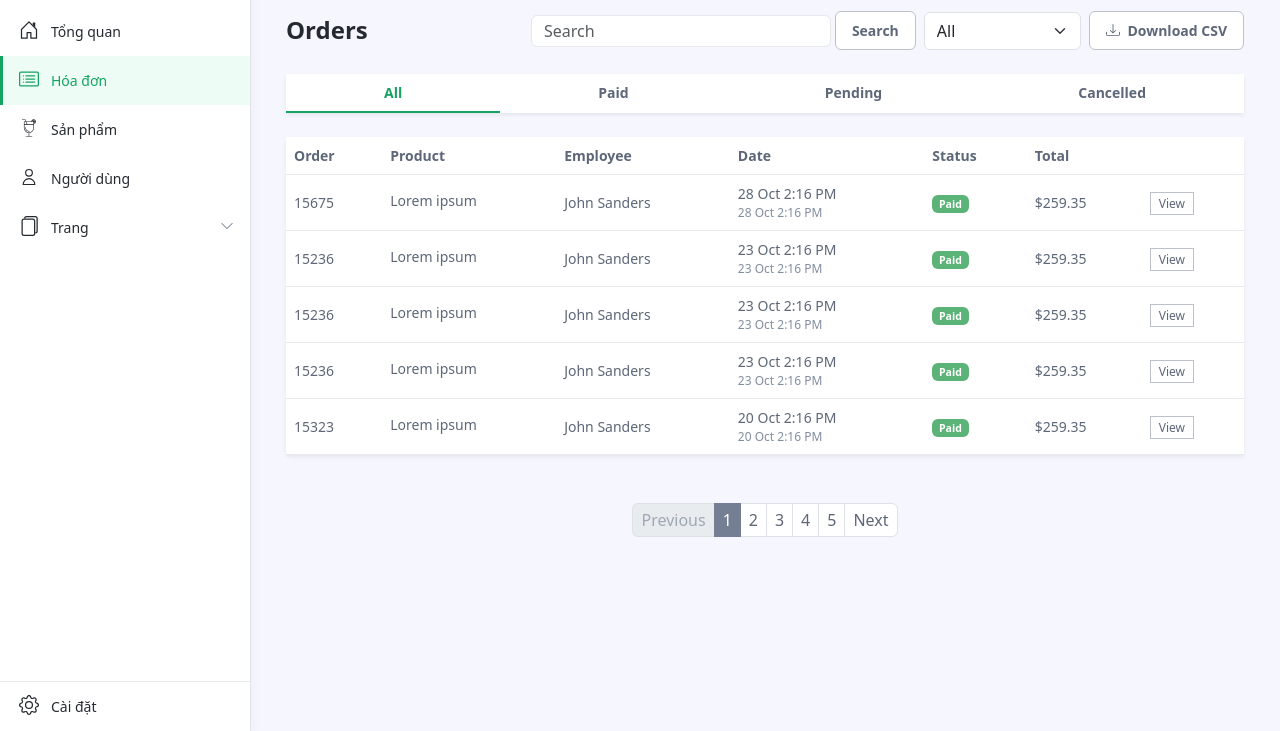
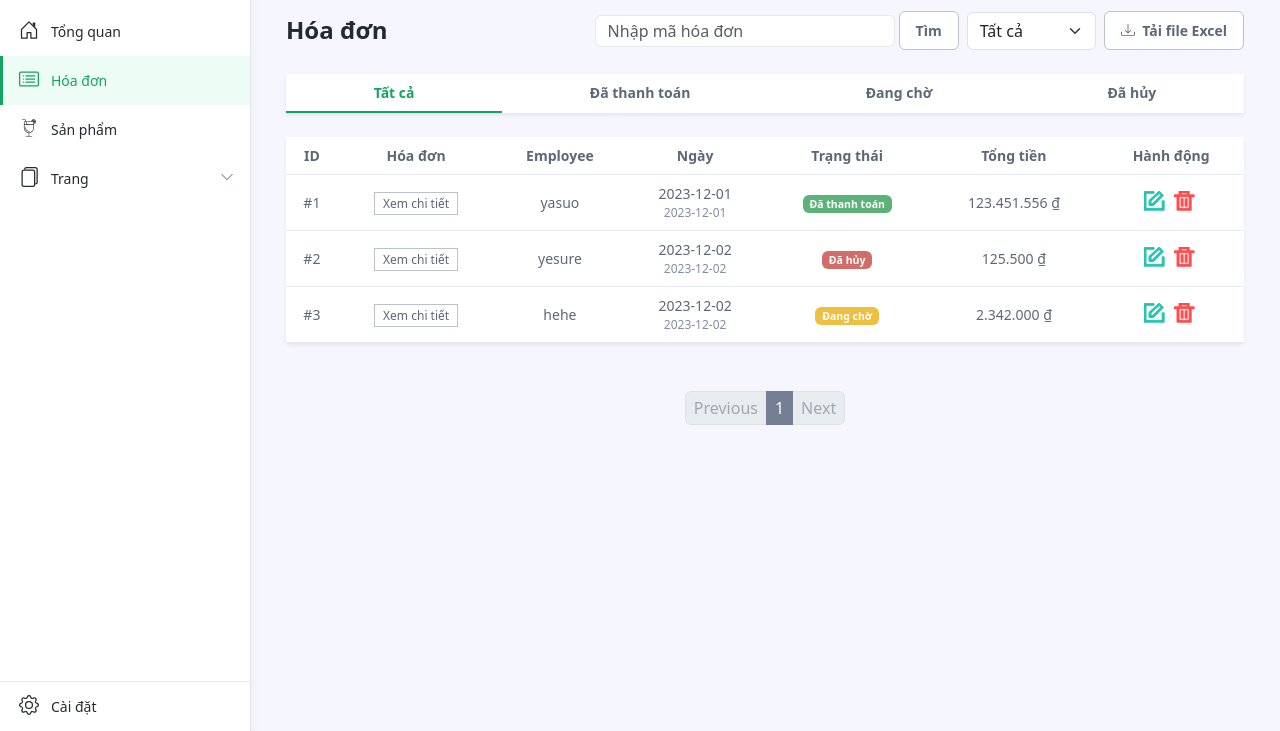
Before and after one commit to minghunt/HKL_JuiceFE, a plain HTML site: page orders.html in a window 1280 px wide. Shown: the part 69-800 px from the top of the page. Drawn offline with Linux system fonts and the light colour scheme; sample sign-in values are in the browser's storage.

Commit message:
add login

```diff
--- a/orders.html
+++ b/orders.html
@@ -90,7 +90,7 @@
 									<li>
 										<hr class="dropdown-divider">
 									</li>
-									<li><a class="dropdown-item" href="login.html">Đăng xuất</a></li>
+									<li><a class="dropdown-item" href="login.html" onclick="localStorage.removeItem('loginUser')">Đăng xuất</a></li>
 								</ul>
 							</div><!--//app-user-dropdown-->
 						</div><!--//app-utilities-->
@@ -165,29 +165,8 @@
 								<span class="nav-link-text">Sản phẩm</span>
 							</a><!--//nav-link-->
 						</li><!--//nav-item-->
-						<li class="nav-item">
-							<!--//Bootstrap Icons: https://icons.getbootstrap.com/ -->
-							<a class="nav-link" href="users.html">
-								<span class="nav-icon">
-									<svg width="24px" height="24px" viewBox="0 0 24.00 24.00"  class="bi bi-card-list"
-									fill="none"
-										xmlns="http://www.w3.org/2000/svg">
-										<g id="SVGRepo_bgCarrier" stroke-width="0"></g>
-										<g id="SVGRepo_tracerCarrier" stroke-linecap="round" stroke-linejoin="round">
-										</g>
-										<g id="SVGRepo_iconCarrier">
-											<path
-												d="M16 7C16 9.20914 14.2091 11 12 11C9.79086 11 8 9.20914 8 7C8 4.79086 9.79086 3 12 3C14.2091 3 16 4.79086 16 7Z"
-												stroke="currentColor" stroke-width="1.392" stroke-linecap="round"
-												stroke-linejoin="round"></path>
-											<path d="M12 14C8.13401 14 5 17.134 5 21H19C19 17.134 15.866 14 12 14Z"
-												stroke="currentColor" stroke-width="1.392" stroke-linecap="round"
-												stroke-linejoin="round"></path>
-										</g>
-									</svg>
-								</span>
-								<span class="nav-link-text">Người dùng</span>
-							</a><!--//nav-link-->
+						<li class="nav-item" id="user_nav">
+
 						</li>
 						<! <li class="nav-item has-submenu">
 							<!--//Bootstrap Icons: https://icons.getbootstrap.com/ -->
@@ -261,10 +240,9 @@
 
 		<div class="app-content pt-3 p-md-3 p-lg-4">
 			<div class="container-xl">
-
 				<div class="row g-3 mb-4 align-items-center justify-content-between">
 					<div class="col-auto">
-						<h1 class="app-page-title mb-0">Orders</h1>
+						<h1 class="app-page-title mb-0">Hóa đơn</h1>
 					</div>
 					<div class="col-auto">
 						<div class="page-utilities">
@@ -273,10 +251,10 @@
 									<form class="table-search-form row gx-1 align-items-center" id="searchForm">
 										<div class="col-auto">
 											<input type="text" id="search-orders" name="searchorders"
-												class="form-control search-orders" placeholder="Search">
+												class="form-control search-orders" placeholder="Nhập mã hóa đơn">
 										</div>
 										<div class="col-auto">
-											<button type="submit" class="btn app-btn-secondary">Search</button>
+											<button type="submit" class="btn app-btn-secondary">Tìm</button>
 										</div>
 									</form>
 
@@ -284,10 +262,10 @@
 								<div class="col-auto">
 
 									<select class="form-select w-auto">
-										<option selected value="option-1">All</option>
-										<option value="option-2">This week</option>
-										<option value="option-3">This month</option>
-										<option value="option-4">Last 3 months</option>
+										<option selected value="option-1">Tất cả</option>
+										<option value="option-2">Tuần này</option>
+										<option value="option-3">Tháng này</option>
+										<option value="option-4">Năm này</option>
 
 									</select>
 								</div>
@@ -300,7 +278,7 @@
 											<path fill-rule="evenodd"
 												d="M7.646 11.854a.5.5 0 0 0 .708 0l3-3a.5.5 0 0 0-.708-.708L8.5 10.293V1.5a.5.5 0 0 0-1 0v8.793L5.354 8.146a.5.5 0 1 0-.708.708l3 3z" />
 										</svg>
-										Download CSV
+										Tải file Excel
 									</a>
 								</div>
 							</div><!--//row-->
@@ -312,15 +290,16 @@
 				<nav id="orders-table-tab"
 					class="orders-table-tab app-nav-tabs nav shadow-sm flex-column flex-sm-row mb-4">
 					<a class="flex-sm-fill text-sm-center nav-link active" id="orders-all-tab" data-bs-toggle="tab"
-						href="#orders-all" role="tab" aria-controls="orders-all" aria-selected="true">All</a>
+						href="#orders-all" role="tab" aria-controls="orders-all" aria-selected="true">Tất cả</a>
 					<a class="flex-sm-fill text-sm-center nav-link" id="orders-paid-tab" data-bs-toggle="tab"
-						href="#orders-paid" role="tab" aria-controls="orders-paid" aria-selected="false">Paid</a>
+						href="#orders-paid" role="tab" aria-controls="orders-paid" aria-selected="false">Đã thanh
+						toán</a>
 					<a class="flex-sm-fill text-sm-center nav-link" id="orders-pending-tab" data-bs-toggle="tab"
-						href="#orders-pending" role="tab" aria-controls="orders-pending"
-						aria-selected="false">Pending</a>
+						href="#orders-pending" role="tab" aria-controls="orders-pending" aria-selected="false">Đang
+						chờ</a>
 					<a class="flex-sm-fill text-sm-center nav-link" id="orders-cancelled-tab" data-bs-toggle="tab"
-						href="#orders-cancelled" role="tab" aria-controls="orders-cancelled"
-						aria-selected="false">Cancelled</a>
+						href="#orders-cancelled" role="tab" aria-controls="orders-cancelled" aria-selected="false">Đã
+						hủy</a>
 				</nav>
 
 
@@ -329,16 +308,17 @@
 						<div class="app-card app-card-orders-table shadow-sm mb-5">
 							<div class="app-card-body">
 								<div class="table-responsive">
-									<table id="ordersTable" class="table app-table-hover mb-0 text-left">
+									<table style="text-align: center;" id="ordersTable"
+										class="table app-table-hover mb-0 text-left">
 										<thead>
 											<tr>
-												<th class="cell">Order</th>
-												<th class="cell">Product</th>
+												<th class="cell">ID</th>
+												<th class="cell">Hóa đơn</th>
 												<th class="cell">Employee</th>
-												<th class="cell">Date</th>
-												<th class="cell">Status</th>
-												<th class="cell">Total</th>
-												<th class="cell"></th>
+												<th class="cell">Ngày</th>
+												<th class="cell">Trạng thái</th>
+												<th class="cell">Tổng tiền</th>
+												<th class="cell">Hành động</th>
 											</tr>
 										</thead>
 										<tbody>
@@ -371,20 +351,44 @@
 
 			</div><!--//container-fluid-->
 		</div><!--//app-content-->
-		<div class="modal fade" id="myModal" tabindex="-1" aria-labelledby="exampleModalLabel" aria-hidden="true">
+		<div class="modal fade" id="orderDetailModal" tabindex="-1" aria-labelledby="orderDetailModalLabel"
+			aria-hidden="true">
 			<div class="modal-dialog">
 				<div class="modal-content">
 					<div class="modal-header">
-						<h5 class="modal-title" id="exampleModalLabel">Modal Title</h5>
+						<h5 class="modal-title" id="orderDetailModalLabel">Chi tiết hóa đơn</h5>
 						<button type="button" class="btn-close" data-bs-dismiss="modal" aria-label="Close"></button>
 					</div>
-					<div class="modal-body">
-						<!-- Nội dung modal tại đây -->
-						Your content goes here...
+					<div class="modal-body" >
+						<div class="card order-card">
+							<div id="orderDetailCardHead" style="display: flex; justify-content: space-between;align-items: center;" class="card-header">
+							</div>
+							<div class="card-body"  >
+								<div id="orderDetailCardBody">
+								</div>
+
+								<table style="text-align:center" class="table" id="orderTbody">
+									<thead>
+										<tr>
+											<th>Ảnh</th>
+											<th>Tên Sản Phẩm</th>
+											<th>Số Lượng</th>
+											<th>Thành Tiền</th>
+										</tr>
+									</thead>
+									<tbody  id="orderTableBody">
+										<!-- Lặp qua từng sản phẩm để tạo ra các hàng -->
+
+									</tbody>
+									<tfoot id="orderTableFoot">
+
+									</tfoot>
+								</table>
+							</div>
+						</div>
 					</div>
 					<div class="modal-footer">
-						<button type="button" class="btn btn-secondary" data-bs-dismiss="modal">Close</button>
-						<button type="button" class="btn btn-primary" >Save changes</button>
+						<button type="button" class="btn btn-secondary" data-bs-dismiss="modal">Đóng</button>
 					</div>
 				</div>
 			</div>
@@ -393,41 +397,65 @@
 	</div><!--//app-wrapper-->
 
 	<script>
-		let user={
-			name:'123',
-			pwd:'123'
+		if(!localStorage.getItem('loginUser'))
+			window.location.href='/login.html'
+		else if(JSON.parse(localStorage.getItem('loginUser')).roleName==='Admin')
+		{console.log('true')
+			document.getElementById('user_nav').innerHTML=`
+			<a class="nav-link " href="users.html" >
+				<span class="nav-icon">
+					<svg width="24px" height="24px" viewBox="0 0 24.00 24.00"  class="bi bi-card-list" fill="none"
+						xmlns="http://www.w3.org/2000/svg">
+						<g id="SVGRepo_bgCarrier" stroke-width="0"></g>
+						<g id="SVGRepo_tracerCarrier" stroke-linecap="round" stroke-linejoin="round"></g>
+						<g id="SVGRepo_iconCarrier">
+							<path d="M16 7C16 9.20914 14.2091 11 12 11C9.79086 11 8 9.20914 8 7C8 4.79086 9.79086 3 12 3C14.2091 3 16 4.79086 16 7Z"
+								stroke="currentColor" stroke-width="1.392" stroke-linecap="round"
+								stroke-linejoin="round"></path>
+							<path d="M12 14C8.13401 14 5 17.134 5 21H19C19 17.134 15.866 14 12 14Z"
+								stroke="currentColor" stroke-width="1.392" stroke-linecap="round"
+								stroke-linejoin="round"></path>
+						</g>
+					/svg>
+				</span>
+				<span class="nav-link-text">Người dùng</span>
+			</a><!--//nav-link-->`
 		}
-		localStorage.setItem('user', JSON.stringify(user));
-		var savedUser = JSON.parse(localStorage.getItem('user'));
-		//localStorage.removeItem('user');
-        console.log('Đã lưu user:', savedUser);
-		// Giả sử bạn đã có một mảng dữ liệu đơn hàng
-		const orders = [
-			{ id: "15346", product: "Lorem ipsum", employee: "John Sanders", date: "17 Oct 2:16 PM", status: "Paid", total: "$259.35" },
-			{ id: "15132", product: "Lorem ipsum", employee: "John Sanders", date: "15 Oct 2:16 PM", status: "Cancelled", total: "$259.35" },
-			{ id: "15321", product: "Lorem ipsum", employee: "John Sanders", date: "18 Oct 2:16 PM", status: "Paid", total: "$259.35" },
-			{ id: "15236", product: "Lorem ipsum", employee: "John Sanders", date: "23 Oct 2:16 PM", status: "Paid", total: "$259.35" },
-			{ id: "15236", product: "Lorem ipsum", employee: "John Sanders", date: "23 Oct 2:16 PM", status: "Paid", total: "$259.35" },
-			{ id: "15323", product: "Lorem ipsum", employee: "John Sanders", date: "20 Oct 2:16 PM", status: "Paid", total: "$259.35" },
-			{ id: "15323", product: "Lorem ipsum", employee: "John Sanders", date: "20 Oct 2:16 PM", status: "Paid", total: "$259.35" },
-			{ id: "15132", product: "Lorem ipsum", employee: "John Sanders", date: "15 Oct 2:16 PM", status: "Cancelled", total: "$259.35" },
-			{ id: "15132", product: "Lorem ipsum", employee: "John Sanders", date: "15 Oct 2:16 PM", status: "Cancelled", total: "$259.35" },
-			{ id: "15323", product: "Lorem ipsum", employee: "John Sanders", date: "20 Oct 2:16 PM", status: "Paid", total: "$259.35" },
-			{ id: "15323", product: "Lorem ipsum", employee: "John Sanders", date: "20 Oct 2:16 PM", status: "Paid", total: "$259.35" },
-			{ id: "15236", product: "Lorem ipsum", employee: "John Sanders", date: "23 Oct 2:16 PM", status: "Paid", total: "$259.35" },
-			{ id: "15423", product: "Lorem ipsum", employee: "John Sanders", date: "4 Oct 2:16 PM", status: "Paid", total: "$259.35" },
-			{ id: "15567", product: "Lorem ipsum", employee: "John Sanders", date: "8 Oct 2:16 PM", status: "Paid", total: "$259.35" },
-			{ id: "15567", product: "Lorem ipsum", employee: "John Sanders", date: "8 Oct 2:16 PM", status: "Paid", total: "$259.35" },
-			{ id: "15567", product: "Lorem ipsum", employee: "John Sanders", date: "8 Oct 2:16 PM", status: "Paid", total: "$259.35" },
-			{ id: "15567", product: "Lorem ipsum", employee: "John Sanders", date: "8 Oct 2:16 PM", status: "Paid", total: "$259.35" },
-			{ id: "15675", product: "Lorem ipsum", employee: "John Sanders", date: "28 Oct 2:16 PM", status: "Paid", total: "$259.35" },
-			{ id: "25686", product: "Lorem ipsum", employee: "John Sanders", date: "11 Oct 2:16 PM", status: "Pending", total: "$259.35" },
-			{ id: "15132", product: "Lorem ipsum", employee: "John Sanders", date: "15 Oct 2:16 PM", status: "Cancelled", total: "$259.35" },
-			{ id: "15132", product: "Lorem ipsum", employee: "John Sanders", date: "15 Oct 2:16 PM", status: "Cancelled", total: "$259.35" },
-			{ id: "15132", product: "Lorem ipsum", employee: "John Sanders", date: "15 Oct 2:16 PM", status: "Cancelled", total: "$259.35" },
-			{ id: "15132", product: "Lorem ipsum", employee: "John Sanders", date: "15 Oct 2:16 PM", status: "Cancelled", total: "$259.35" },
-			// Các đơn hàng khác
+
+
+		function OrderDetail(productName, price, quantity, imgUrl) {
+			this.productName = productName;
+			this.price = price;
+			this.quantity = quantity;
+			this.imgUrl = imgUrl; // Đối tượng Product
+		}
+		let orderDetail = [
+			new OrderDetail('cafe sua', 20000, 2, 'https://th.bing.com/th/id/OIP.Jox2bTmJay6PyXdpMw0FAQHaHa?rs=1&pid=ImgDetMain'),
+			new OrderDetail('cafe sua 2', 20000, 5, 'https://th.bing.com/th/id/OIP.Jox2bTmJay6PyXdpMw0FAQHaHa?rs=1&pid=ImgDetMain'),
+			new OrderDetail('cafe sua 3 ', 20000, 3, 'https://th.bing.com/th/id/OIP.Jox2bTmJay6PyXdpMw0FAQHaHa?rs=1&pid=ImgDetMain'),
+			new OrderDetail('cafe sua4', 20000, 1, 'https://th.bing.com/th/id/OIP.Jox2bTmJay6PyXdpMw0FAQHaHa?rs=1&pid=ImgDetMain'),
+		]
+		// Constructor cho Order
+		function Order(id, employee, orderDate, paymentStatus, userId, paymentMethod, orderDetails, orderTotal) {
+			this.orderId = id;
+			this.employee = employee;
+			this.orderDate = orderDate;
+			this.paymentStatus = paymentStatus;
+			this.userId = userId;
+			this.paymentMethod = paymentMethod;
+			this.orderDetails = orderDetails; // Đây sẽ là một mảng các OrderDetail
+			this.orderTotal = orderTotal; // Đây sẽ là một mảng các OrderDetail
+		}
+
+
+
+		// Tạo mảng đơn hàng giả
+		var orders = [
+			new Order(1, 'yasuo', '2023-12-01', 'Đã thanh toán', 1, 'Thẻ tín dụng', orderDetail, 123451556),
+			new Order(2, 'yesure', '2023-12-02', 'Đã hủy', 2, 'Chuyển khoản', orderDetail, 125500),
+			new Order(3, 'hehe', '2023-12-02', 'Đang chờ', 2, 'Chuyển khoản', orderDetail, 2342000)
 		];
+
 		function parseDate(dateStr) {
 			// Giả sử dateStr có định dạng "17 Oct 2:16 PM"
 			// Chuyển đổi thành định dạng có thể hiểu được bởi Date constructor
@@ -456,7 +484,37 @@
 			currentPage = 1;
 			document.getElementById('orders-all-tab').click()
 		});
+		function getDetail(orderS) {
+			console.log(orderS)
+			document.getElementById('orderDetailCardHead').innerHTML = `
+				<h5 style="margin: 0;" class="card-title">Mã Hóa Đơn: #${orderS.orderId}</h5>
+				<h6 style="margin: 0;" class="card-title">Ngày: ${orderS.orderDate}</h6>
+			`
+			document.getElementById('orderDetailCardBody').innerHTML = `
+				<p style="text-align: right;" class="card-text">Trạng Thái: ${orderS.paymentStatus}</p>
+				<p style="text-align: right;" class="card-text">Phương Thức: ${orderS.paymentMethod}</p>
+				<p style="text-align: right;" class="card-text">Nhân Viên: ${orderS.employee}</p>
+			`
+			const tableBody = document.getElementById('orderTableBody');
+			tableBody.innerHTML=''
+			orderS.orderDetails.forEach(order => {
+				let row =`
+					<tr valign='middle' >
+						<td><img style="width:70px;border-radius:20%;box-shadow:2px 2px 3px gray" src="${order.imgUrl} alt="Product Image" class="product-img"></td>
+						<td class="product-name">${order.productName}</td>
+						<td>2</td>
+						<td>1,000,000 VND</td>
+					</tr>`
+			tableBody.innerHTML += row;
+			});
 
+			document.getElementById('orderTableFoot').innerHTML = `
+				<tr>
+					<th colspan="3" style="text-align: right;">Tổng Tiền</th>
+					<th>${orderS.orderTotal}</th>
+				</tr>
+			`
+		}
 		// Hàm để thêm dữ liệu đơn hàng vào bảng
 		function displayOrders(ordersData, page = 1) {
 
@@ -467,19 +525,34 @@
 			const paginatedItems = ordersData.slice(start, end);
 			console.log(paginatedItems)
 			paginatedItems.forEach(order => {
-				let statusClass = order.status === 'Paid' ? 'bg-success' : (order.status === 'Pending' ? 'bg-warning' : 'bg-danger')
-				let row =
-					`
+				let statusClass = order.paymentStatus === 'Đã thanh toán' ? 'bg-success' : (order.paymentStatus === 'Đang chờ' ? 'bg-warning' : 'bg-danger')
+				let orderString = JSON.stringify(order).replace(/"/g, '&quot;');
+
+				let row =`
 				<tr>
-					<td class="cell">${order.id}</td>
-					<td class="cell"><span class="truncate">${order.product}</span></td>
+					<td class="cell">#${order.orderId}</td>
+					<td class="cell" ><a class="btn-sm app-btn-secondary" style="cursor:pointer" data-bs-toggle="modal" data-bs-target="#orderDetailModal"  onclick="getDetail(${orderString})">Xem chi tiết</a></td>
+
 					<td class="cell">${order.employee}</td>
-					<td class="cell"><span>${order.date}</span><span class="note">${order.date}</span></td>
-					<td class="cell"><span class="badge ${statusClass}">${order.status}</span></td>
-					<td class="cell">${order.total}</td>
-					<td class="cell"><a class="btn-sm app-btn-secondary" data-bs-toggle="modal" data-bs-target="#myModal" >View</a></td>
+					<td class="cell"><span>${order.orderDate}</span><span class="note">${order.orderDate}</span></td>
+					<td class="cell"><span class="badge ${statusClass}">${order.paymentStatus}</span></td>
+					<td class="cell">${order.orderTotal.toLocaleString('vi-VN', {
+						style: 'currency',
+						currency: 'VND'
+					})}
+					</td>
+					<td class="cell">
+						<svg style="cursor:pointer;margin-right:2px" width="24px" height="24px" viewBox="0 0 25 25" version="1.1" xmlns="http://www.w3.org/2000/svg" xmlns:xlink="http://www.w3.org/1999/xlink" fill="#000000"><g id="SVGRepo_bgCarrier" stroke-width="0"></g><g id="SVGRepo_tracerCarrier" stroke-linecap="round" stroke-linejoin="round"></g><g id="SVGRepo_iconCarrier"> <title>edit_cover [#1481]</title> <desc>Created with Sketch.</desc> <defs> </defs> <g id="Page-1" stroke="#27c4b2" stroke-width="1" fill="none" fill-rule="evenodd"> <g id="Dribbble-Light-Preview" transform="translate(-419.000000, -359.000000)" fill="#27c4b2"> <g id="icons" transform="translate(56.000000, 160.000000)"> <path d="M384,209.210475 L384,219 L363,219 L363,199.42095 L373.5,199.42095 L373.5,201.378855 L365.1,201.378855 L365.1,217.042095 L381.9,217.042095 L381.9,209.210475 L384,209.210475 Z M370.35,209.51395 L378.7731,201.64513 L380.4048,203.643172 L371.88195,212.147332 L370.35,212.147332 L370.35,209.51395 Z M368.25,214.105237 L372.7818,214.105237 L383.18415,203.64513 L378.8298,199 L368.25,208.687714 L368.25,214.105237 Z" id="edit_cover-[#1481]"> </path> </g> </g> </g> </g></svg>
+						<svg style="cursor:pointer" width="24px" height="24px" viewBox="0 0 25 25" version="1.1" xmlns="http://www.w3.org/2000/svg" xmlns:xlink="http://www.w3.org/1999/xlink" fill="#fe4d4d"> <g id="Page-1" stroke="#fe4d4d" stroke-width="1" fill="none" fill-rule="evenodd">
+        					<g id="Dribbble-Light-Preview" transform="translate(-179.000000, -360.000000)" fill="#fe4d4d"">
+            					<g id="icons" transform="translate(56.000000, 160.000000)" >
+                					<path d="M130.35,216 L132.45,216 L132.45,208 L130.35,208 L130.35,216 Z M134.55,216 L136.65,216 L136.65,208 L134.55,208 L134.55,216 Z M128.25,218 L138.75,218 L138.75,206 L128.25,206 L128.25,218 Z M130.35,204 L136.65,204 L136.65,202 L130.35,202 L130.35,204 Z M138.75,204 L138.75,200 L128.25,200 L128.25,204 L123,204 L123,206 L126.15,206 L126.15,220 L140.85,220 L140.85,206 L144,206 L144,204 L138.75,204 Z" id="delete-[#1487]">
+										/path>
+   						         </g>
+        					</g>
+    						</g>
+						</svg>
 				</tr>`
-
 				tableBody.innerHTML += row;
 			});
 			document.querySelectorAll('.pagination .page-item').forEach(item => {
@@ -499,9 +572,9 @@
 		}
 		// Thêm sự kiện click cho từng tab
 		document.getElementById('orders-all-tab').addEventListener('click', () => filterOrdersByStatus('All'));
-		document.getElementById('orders-paid-tab').addEventListener('click', () => filterOrdersByStatus('Paid'));
-		document.getElementById('orders-pending-tab').addEventListener('click', () => filterOrdersByStatus('Pending'));
-		document.getElementById('orders-cancelled-tab').addEventListener('click', () => filterOrdersByStatus('Cancelled'));
+		document.getElementById('orders-paid-tab').addEventListener('click', () => filterOrdersByStatus('Đã thanh toán'));
+		document.getElementById('orders-pending-tab').addEventListener('click', () => filterOrdersByStatus('Đang chờ'));
+		document.getElementById('orders-cancelled-tab').addEventListener('click', () => filterOrdersByStatus('Đã hủy'));
 
 		function updatePaginationButtons(paginationElement, pageCount) {
 			const previousButton = paginationElement.querySelector('#previousPage');
@@ -526,7 +599,7 @@
 			if (searchValue !== '')
 				ordersData = ordersData.filter(order => order.id.toUpperCase().includes(searchValue));
 			if (statusValue !== 'All')
-				ordersData = ordersData.filter(order => order.status === statusValue);
+				ordersData = ordersData.filter(order => order.paymentStatus === statusValue);
 
 			while (paginationElement.children.length > 2) {
 				paginationElement.removeChild(paginationElement.children[1]);
```
Also changed, not shown: account.html (+28 -24 lines), index.html (+27 -28 lines), login.html (+29 -39 lines), products.html (+27 -24 lines), settings.html (+29 -24 lines), users.html (+26 -24 lines), assets/css/portal.css.
